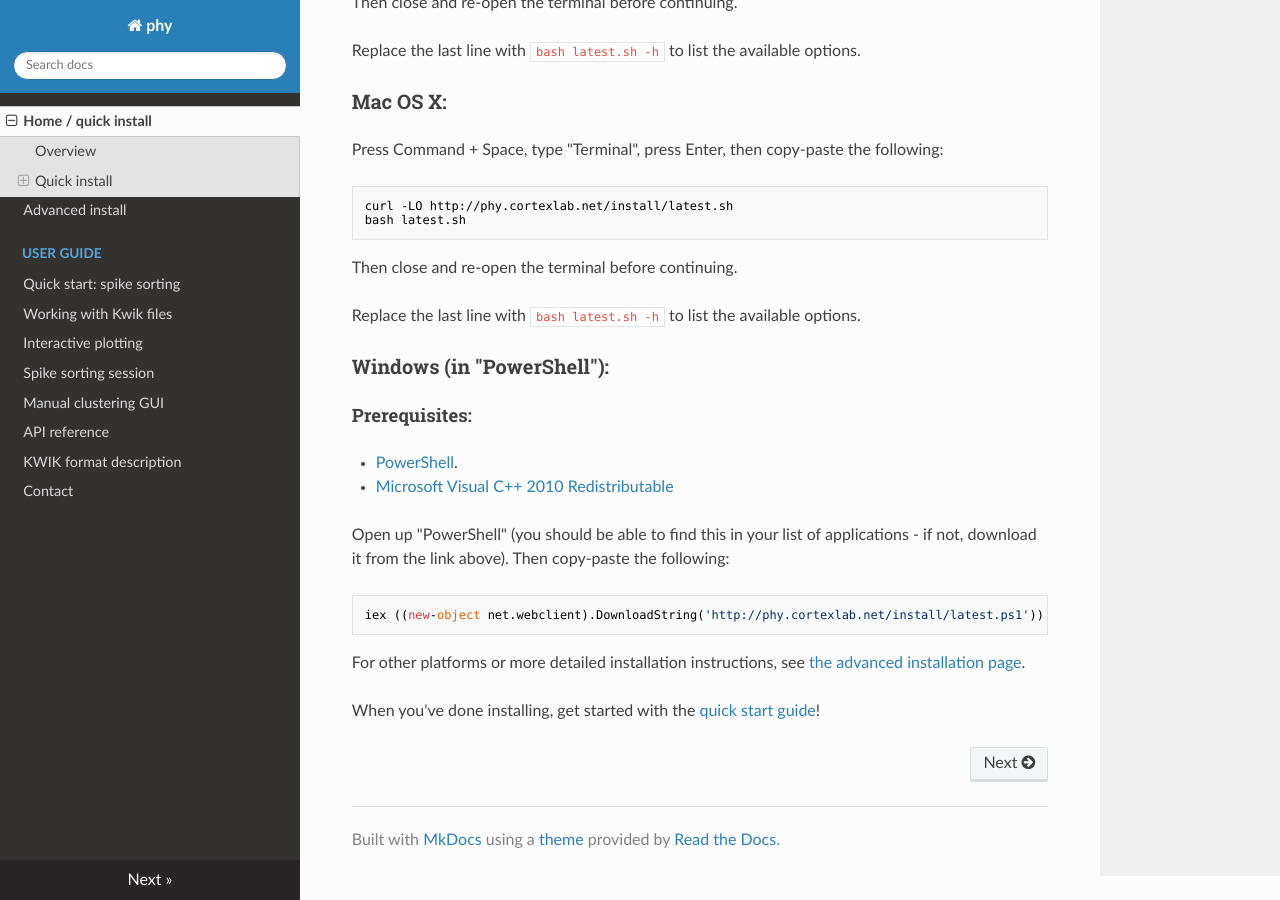
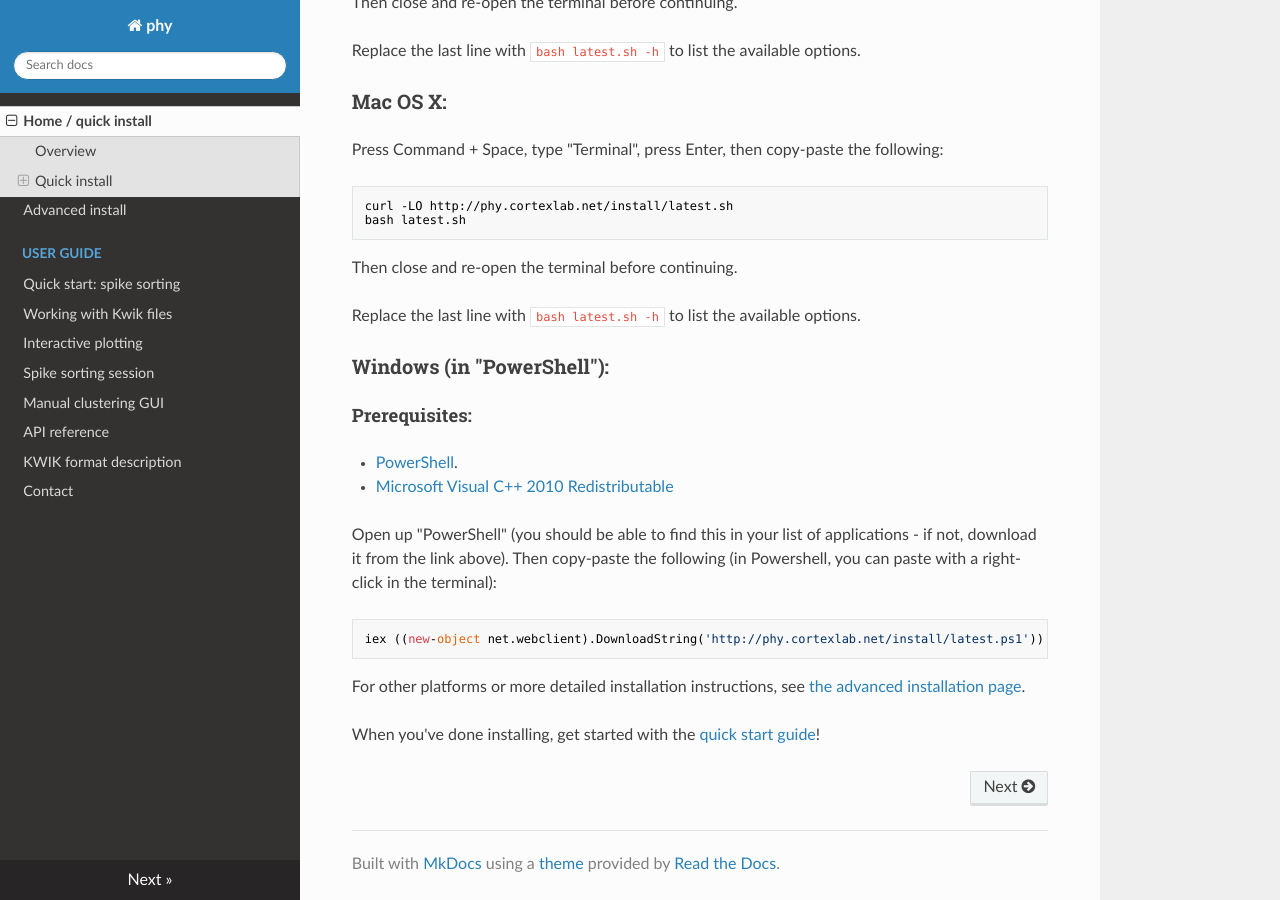
Before and after one commit to kwikteam/phy-doc, an MkDocs documentation site: the page built from docs/index.md, in a window 1280 px wide and 900 px high, scrolled down 977 px. Built offline with MkDocs 1.6.1, drawn with Linux system fonts in a browser that asks for light colours; nearby versions of some CDN libraries; old or Windows-style settings are respelled for this version of MkDocs; some of the changed text lies outside the part shown.

Commit message:
Minor updates.

````diff
--- a/docs/index.md
+++ b/docs/index.md
@@ -9,7 +9,7 @@ _Spike sorting and ephys data analysis for 1000 channels and beyond._
 
 This library allows you to spike-sort, analyze, and visualize your data interactively. It is currently based on the [KWIK format](kwik-format.md). *phy* provides:
 
-* Full I/O support of the KWIK format](kwik-format.md)
+* Full I/O support of the [KWIK format](kwik-format.md)
 * High-performance plotting tools
 * Spike detection algorithms (*SpikeDetekt*)
 * Automatic clustering algorithms (*KlustaKwik2*)
@@ -51,7 +51,7 @@ Replace the last line with `bash latest.sh -h` to list the available options.
 - [PowerShell](http://social.technet.microsoft.com/wiki/contents/articles/21016.how-to-install-windows-powershell-4-0.aspx).
 - [Microsoft Visual C++ 2010 Redistributable](https://www.microsoft.com/en-gb/download/details.aspx?id=14632)
 
-Open up "PowerShell" (you should be able to find this in your list of applications - if not, download it from the link above). Then copy-paste the following:
+Open up "PowerShell" (you should be able to find this in your list of applications - if not, download it from the link above). Then copy-paste the following (in Powershell, you can paste with a right-click in the terminal):
 
 ```
 iex ((new-object net.webclient).DownloadString('http://phy.cortexlab.net/install/latest.ps1'))
````
